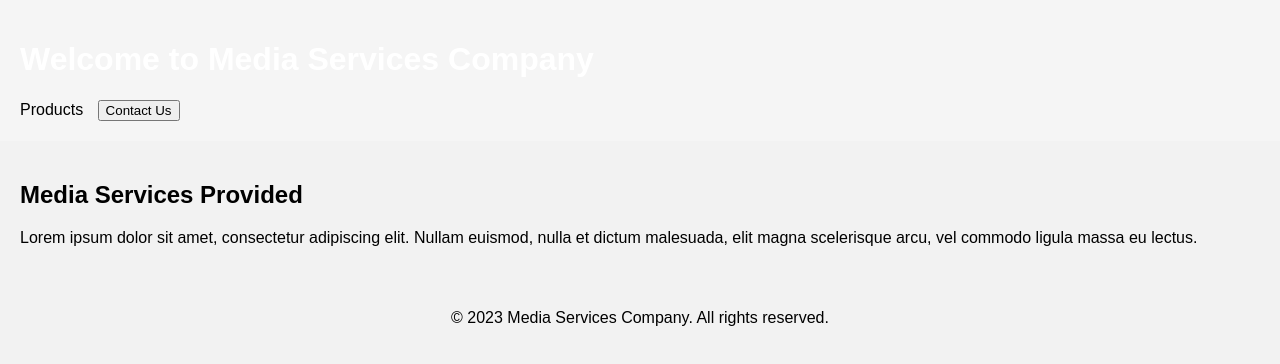
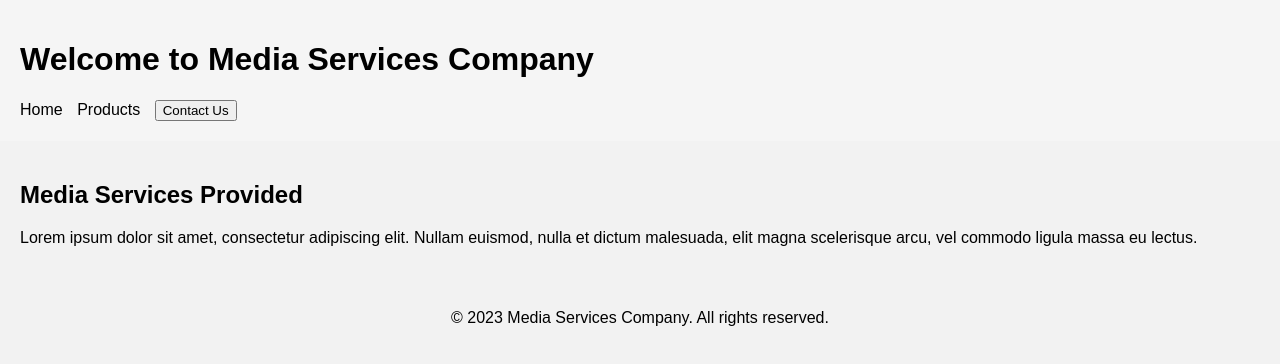
Before and after one commit to ManumithaK/CodeiumUpdated, a plain HTML site: page index.html in a window 1280 px wide. Drawn offline with Linux system fonts and the light colour scheme.

Commit message:
Update index.html

```diff
--- a/index.html
+++ b/index.html
@@ -12,12 +12,12 @@
 
     header {
       background-color: #F5F5F5;
-      color: #fff;
+      color: #000; /* Changed text color to black for better contrast */
       padding: 20px;
     }
 
     header a {
-      color: #fff;
+      color: #000;
       margin-right: 10px;
       text-decoration: none;
     }
@@ -47,8 +47,8 @@
   <header>
     <h1>Welcome to Media Services Company</h1>
     <nav>
-     <a href="#" style="color: #000; >Home</a>
-      <a href="#" style="color: #000;">Products</a>
+      <a href="#">Home</a>
+      <a href="#">Products</a>
       <button onclick="showForm()">Contact Us</button>
     </nav>
   </header>
```
